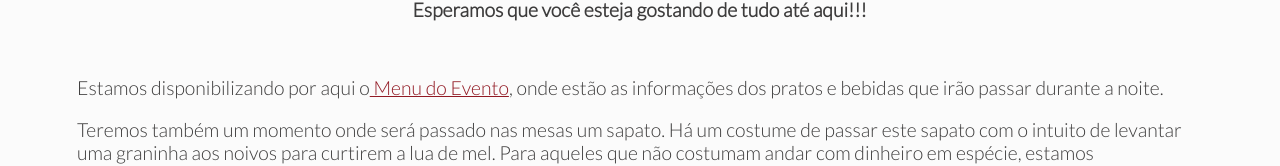
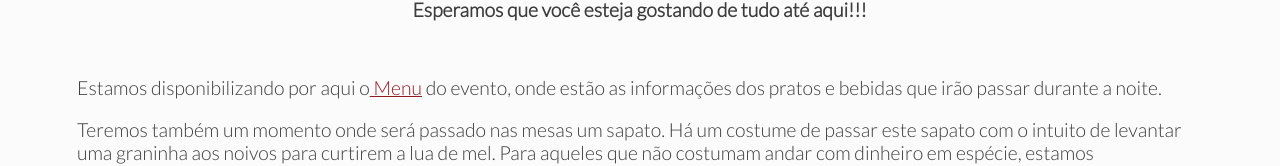
Before and after one commit to Nathanms1/siteCasamentoNathan, a React (Create React App) app: page / in a window 1280 px wide. Shown: the part 319-485 px from the top of the page. Built offline with nearby package versions, Linux system fonts and the light colour scheme.

Commit message:
Correções

```diff
--- a/src/components/pages/Home.js
+++ b/src/components/pages/Home.js
@@ -6,7 +6,7 @@ function Home(){
         <section className={styles.home_container}>
             <h1 class="animate__animated animate__heartBeat animate__duration 2s animate__repeat-3 3 " >Bem-vindo!</h1>
             <h2 class="animate__animated animate__zoomInLeft animate__slow 2s">Esperamos que você esteja gostando de tudo até aqui!!!<br/></h2>
-            <p class="animate__animated animate__zoomInLeft animate__delay-1s 1s animate__slow 2s">Estamos disponibilizando por aqui o<Link to="/menu"> Menu do Evento</Link>, onde estão as informações dos pratos e bebidas que irão passar durante a noite.</p>
+            <p class="animate__animated animate__zoomInLeft animate__delay-1s 1s animate__slow 2s">Estamos disponibilizando por aqui o<Link to="/menu"> Menu</Link> do evento, onde estão as informações dos pratos e bebidas que irão passar durante a noite.</p>
             <p class="animate__animated animate__zoomInLeft animate__delay-1s 1s animate__slow 2s">Teremos também um momento onde será passado nas mesas um sapato. Há um costume de passar este sapato com o intuito de levantar uma graninha aos noivos para curtirem a lua de mel. Para aqueles que não costumam andar com dinheiro em espécie, estamos disponibilizando o <Link to="/pix">Pix</Link>.</p>
              {/* <img src={homeNeV} alt="Principal"/> */}
         </section>
```
